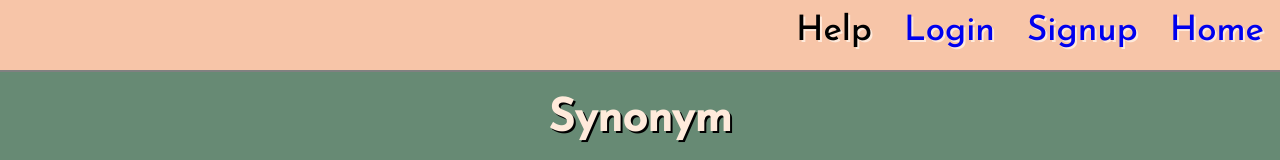
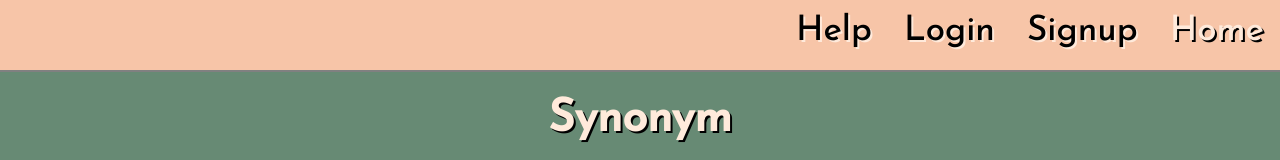
Before and after one commit to svthiery/synonym-frontend, a React (Create React App) app: page / in a window 1280 px wide. In both pictures the pointer is over the link "Home". Shown: the top 160 px of the page. Built offline with nearby package versions, Linux system fonts and the light colour scheme; no server answers.

Commit message:
Add hover styling to navbar

```diff
--- a/src/App.css
+++ b/src/App.css
@@ -92,9 +92,9 @@ button, .login-btn {
   box-shadow: 5px 8px #f7c5a8;
 }
 
-.home-ant-container:hover {
+/* .home-ant-container:hover {
   box-shadow: 0 0 11px rgba(33,33,33,.2);
-}
+} */
 
 .home-syn-container {
   background-color: white;
@@ -124,9 +124,9 @@ button, .login-btn {
   margin: 6px;
 }
 
-.user-scores:hover {
+/* .user-scores:hover {
   box-shadow: 0 0 11px rgba(33,33,33,.2);
-}
+} */
 
 .syn-play-button {
   font-size: 200px;
@@ -373,6 +373,7 @@ button, .login-btn {
 
 .nav-li {
   float: right;
+  cursor: pointer;
 }
 
 .nav-link {
@@ -384,9 +385,19 @@ button, .login-btn {
   text-shadow: 2px 2px #ffeadb;
 }
 
+.nav-link:link {
+  color: black;
+}
 .nav-link:visited {
   color: black;
 }
+
+.nav-link:hover {
+  text-shadow: 2px 2px black;
+  color: #ffeadb;
+}
+
+
 
 /* ------ Leaderboard ------ */
 
--- a/src/components/App.js
+++ b/src/components/App.js
@@ -11,6 +11,7 @@ import UserScores from "./UserScores";
 import HelpModal from "./HelpModal";
 
 function App() {
+
   const [currentUser, setCurrentUser] = useState(null);
   const [games, setGames] = useState([]);
 
```
